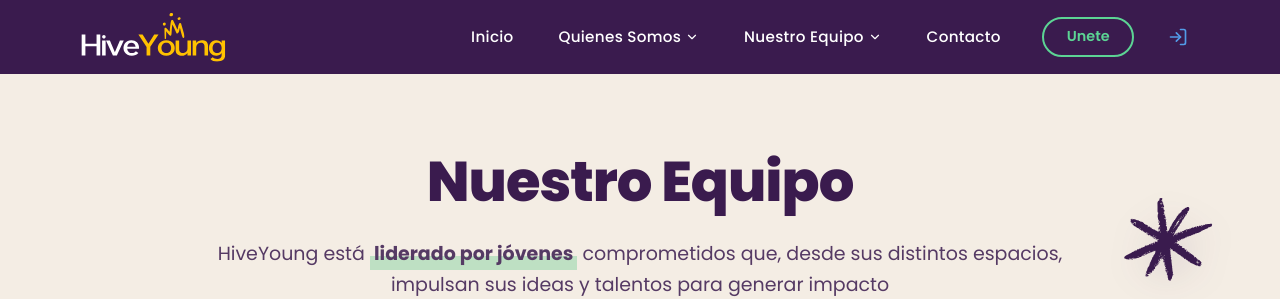
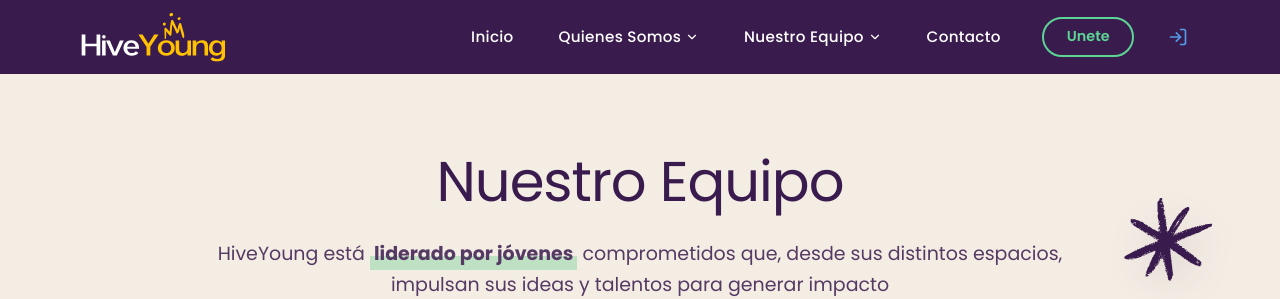
Before and after one commit to MrKat303/Hiveyoung-Website, a Next.js app: page /equipo in a window 1280 px wide. Shown: the top 299 px of the page. Built offline with nearby package versions, Linux system fonts and the light colour scheme.

Commit message:
style: remove bold font weight from title in Equipo page

```diff
--- a/app/(site)/equipo/Equipo.css
+++ b/app/(site)/equipo/Equipo.css
@@ -20,7 +20,7 @@
 
 .equipo-header h1 {
     font-size: clamp(32px, 5vw, 56px);
-    font-weight: 800;
+    font-weight: 400; /* changed from 800 */
     margin-bottom: 15px;
     letter-spacing: -1px;
 }
```
